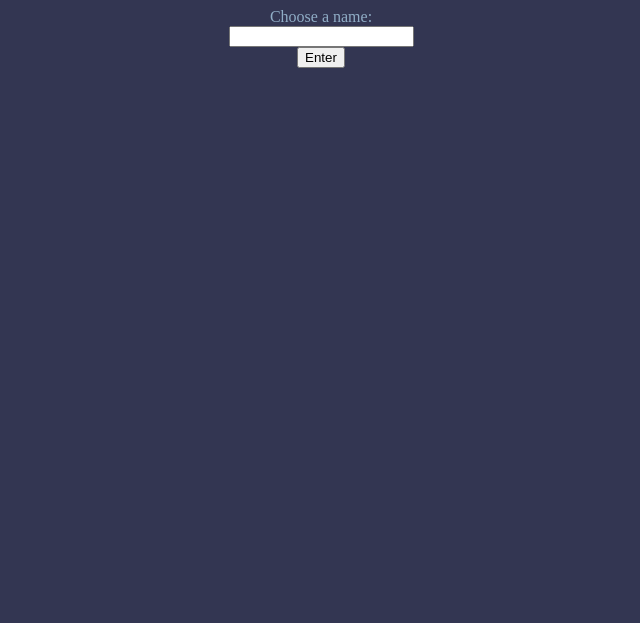
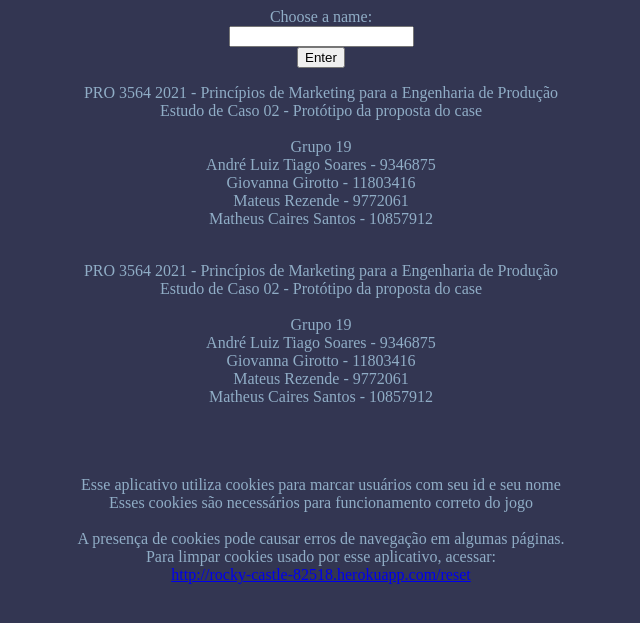
Before and after one commit to atiagosoares/my_first_app, a Flask app: page /login in a window 1280 px wide. Shown: the top 623 px of the page, without its empty margins (319-959 px from the left). Run offline with Flask 2, Linux system fonts and the light colour scheme.

Commit message:
mensagem de autoria

```diff
--- a/templates/base.html
+++ b/templates/base.html
@@ -14,6 +14,22 @@
         {% block body %}
         {% endblock %}
         </div>
+        <p>
+            PRO 3564 2021 - Princípios de Marketing para a Engenharia de Produção <br>
+            Estudo de Caso 02 - Protótipo da proposta do case<br><br>
+
+            Grupo 19 <br>
+            André Luiz Tiago Soares - 9346875 <br>
+            Giovanna Girotto - 11803416 <br>
+            Mateus Rezende - 9772061 <br>
+            Matheus Caires Santos - 10857912 <br><br>
+            </p>
+            <br><br>
+            Esse aplicativo utiliza cookies para marcar usuários com seu id e seu nome<br>
+            Esses cookies são necessários para funcionamento correto do jogo<br><br>
+            A presença de cookies pode causar erros de navegação em algumas páginas. <br>
+            Para limpar cookies usado por esse aplicativo, acessar: <br>
+            <a href="http://rocky-castle-82518.herokuapp.com/reset">http://rocky-castle-82518.herokuapp.com/reset</a>
         <script src="" async defer></script>
     </body>
 </html>
--- a/templates/login-form.html
+++ b/templates/login-form.html
@@ -5,4 +5,14 @@
     <input id='username' type="text" name='name'><br>
     <input value = "Enter" type="submit"><br>
 </form>
+<p>
+PRO 3564 2021 - Princípios de Marketing para a Engenharia de Produção <br>
+Estudo de Caso 02 - Protótipo da proposta do case<br><br>
+
+Grupo 19 <br>
+André Luiz Tiago Soares - 9346875 <br>
+Giovanna Girotto - 11803416 <br>
+Mateus Rezende - 9772061 <br>
+Matheus Caires Santos - 10857912 <br><br>
+</p>
 {% endblock %}
```
